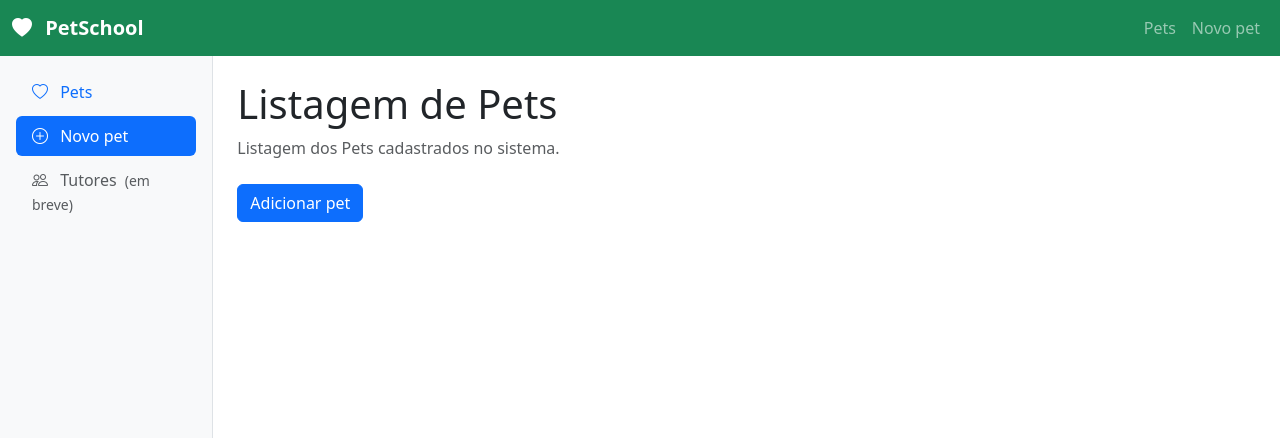
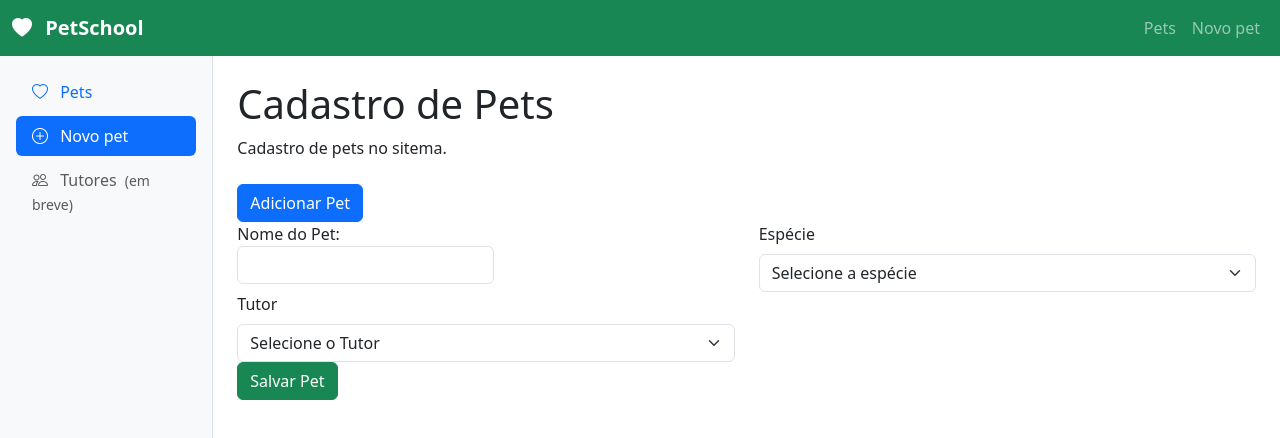
Before and after one commit to alicelanznaster/hotel-pets, a Vue app: page /pets/novo in a window 1280 px wide. Shown: the top 438 px of the page. Built offline with nearby package versions, Linux system fonts and the light colour scheme; data requests are answered from the project's data file.

Commit message:
FEAT: página 'PetDetails' e botão excluir

```diff
--- a/db.json
+++ b/db.json
@@ -1,10 +1,16 @@
 {
   "tutores": [
-    { "id": "1", "nome": "Ana", "telefone": "47999990000" },
-    { "id": "2", "nome": "Carlos", "telefone": "47988880000" }
+    {
+      "id": "1",
+      "nome": "Ana",
+      "telefone": "47999990000"
+    },
+    {
+      "id": "2",
+      "nome": "Carlos",
+      "telefone": "47988880000"
+    }
   ],
-  "pets": [
-    { "id": "1", "nome": "Safira", "especie": "Cachorro", "tutorId": "1" },
-    { "id": "2", "nome": "Nino", "especie": "Gato", "tutorId": "1" }
-  ]
+  "pets": [],
+  "$schema": "./node_modules/json-server/schema.json"
 }
--- a/src/router/index.js
+++ b/src/router/index.js
@@ -16,6 +16,11 @@ const router = createRouter({
       path: '/pets/novo',
       name: 'novo-pet',
       component: () => import('../views/AppPetsView.vue')
+    },
+    {
+      path: '/pets/:id',
+      name: 'detalhes-pet',
+      component: () => import('../views/PetDetailsView.vue')
     }
   ],
 });
--- a/src/views/AppPetsView.vue
+++ b/src/views/AppPetsView.vue
@@ -1,14 +1,133 @@
+<script setup>
+import { onMounted, ref } from 'vue';
+import { RouterLink, useRouter } from 'vue-router';
+
+const router = useRouter(); //chamando meu router
+const API_URL = 'http://localhost:3000'; //chamando minha API
+const tutores = ref([]);
+
+// criar objeto para salvar um novo pet
+// propriedades: nome, espécie e tutor
+const novoPet = ref({
+  nome: '',
+  especie: '',
+  tutorId: '',
+});
+
+// buscar todos os tutores que estão salvos na aplicação
+async function carregarTutores() {
+  const resposta = await fetch(`${API_URL}/tutores `);
+
+  //converter os dados da minha API que estão em JSON para JS
+  tutores.value = await resposta.json();
+  console.table(tutores.value);
+}
+
+// salvar o novo pet no sistema
+async function salvarPet() {
+  await fetch(`${API_URL}/pets`, {
+    method: 'POST',
+    headers: {
+      'Content-Type': 'application/json',
+    },
+    body: JSON.stringify(novoPet.value),
+  });
+
+  //redirecionar para a tela de listagem de Pets
+  router.push('/pets');
+}
+
+onMounted(carregarTutores);
+</script>
+
 <template>
+  <div>
     <header class="mb-4">
-        <h1 class="text-2xl font-bold">Listagem de Pets</h1>
-        <p class="text-body-secondary mb-0">
-            Listagem dos Pets cadastrados no sistema.
-        </p>
+      <h1 class="text-2xl font-bold">Cadastro de Pets</h1>
+      <p class="text-body-secundary mb-0">Cadastro de pets no sitema.</p>
     </header>
 
+    <RouterLink class="btn btn-primary" :to="{ name: 'novo-pet' }">
+      Adicionar Pet
+    </RouterLink>
 
-<RouterLink class="btn btn-primary" :to="{ name: 'novo-pet' }">
-    Adicionar pet
-</RouterLink>
+    <form class="row" @submit.prevent="salvarPet">
 
+        <!-- nome do pet-->
+      <div class="col-md-6">
+        <label for="nome" class="form-label">
+          Nome do Pet:
+          <input
+            type="text"
+            class="form-control"
+            id="nome"
+            v-model="novoPet.nome"
+            required
+          />
+        </label>
+      </div>
+
+      <!-- espécie do pet-->
+      <div class="col-md-6">
+        <label for="especie" class="form-label">
+            Espécie
+        </label>
+
+        <select
+          name="especie"
+          id="especie"
+          class="form-select"
+          required
+          v-model="novoPet.especie"
+        >
+          <option
+            value=""
+            disabled
+          >
+            Selecione a espécie
+          </option>
+          <option value="Cachorro">Cachorro</option>
+          <option value="Gato">Gato</option>
+          <option value="Coelho">Coelho</option>
+          <option value="Tartaruga">Tartaruga</option>
+          <option value="Peixe">Peixe</option>
+        </select>
+      </div>
+
+      <!-- nome tutor responsável pelo pet-->
+      <div class="col-md-6">
+        <label
+          for="tutor"
+          class="form-label"
+          >Tutor</label
+        >
+        <select
+          name="tutor"
+          id="tutor"
+          class="form-select"
+          v-model="novoPet.tutorId"
+        >
+          <option
+            value=""
+            disabled
+          >
+            Selecione o Tutor
+          </option>
+          <option
+            v-for="tutor in tutores"
+            :key="tutor.id"
+            :value="tutor.id"
+            >
+            {{ tutor.nome }}
+          </option>
+        </select>
+      </div>
+
+      <div class="col-12-d-flex gap-2">
+        <button class="btn btn-success" type="submit">
+          Salvar Pet
+        </button>
+      </div>
+    </form>
+  </div>
 </template>
--- /dev/null
+++ b/src/views/PetDetailsView.vue
@@ -0,0 +1,39 @@
+<script setup>
+import { onMounted, ref } from 'vue';
+import { useRoute } from 'vue-router';
+
+const route = useRoute();
+const API_URL = 'http://localhost:3000';
+const pet = ref(null);
+const tutor = ref(null);
+
+async function carregarPet() {
+  //pegando o id do pet que está na url
+  const idPet = route.params.id;
+
+  //chamando API para buscar o pet pelo id
+  const respostaPet = await fetch(`${API_URL}/pets/${idPet}`);
+  console.log('respostaPet', respostaPet);
+  // convertendo a resposta da API para JSON
+  pet.value = await respostaPet.json();
+  console.log('pet', pet.value);
+
+  //chamando API para buscar o pet pelo id
+  const respostaTutor = await fetch(`${API_URL}/tutores/${pet.value.tutorId}`);
+  tutor.value = await respostaTutor.json();
+  console.log('tutor', tutor.value);
+}
+
+onMounted(carregarPet);
+</script>
+
+<template>
+  <section v-if="pet === null">
+    <p>Carregandoo..</p>
+  </section>
+  <section v-else>
+    <h1>Nome do Pet: {{ pet.nome }}</h1>
+    <p>Tutor: {{ tutor?.nome }}</p>
+    <h5>Espécie: {{ pet.especie }}</h5>
+  </section>
+</template>
--- a/src/views/PetsView.vue
+++ b/src/views/PetsView.vue
@@ -1,33 +1,48 @@
 <script setup>
 import { onMounted, ref } from 'vue';
+// import { RouterLink } from 'vue-router';
 
 const pets = ref([]);
 const tutores = ref([]);
 
-//chamando API geral:
+// chama a minha API geral:
 const API_URL = 'http://localhost:3000';
 
-//chamar API para listar todos os pets e tutores;
+// chamar a minha API para listar todos os pets e tutores:
 async function carregarDados() {
   const respostaPets = await fetch(`${API_URL}/pets`);
   pets.value = await respostaPets.json();
 
   const respostaTutores = await fetch(`${API_URL}/tutores`);
   tutores.value = await respostaTutores.json();
+
   console.log('PETS - ', pets.value);
-    console.log('TUTORES - ', tutores.value);
+  console.log('TUTORES -', tutores.value);
 }
 
-//exibir nome do tutor
+// exibir o nome do tutor
 function nomeDoTutor(tutorId) {
   for (const tutor of tutores.value) {
     if (tutor.id === tutorId) {
       return tutor.nome;
     }
   }
-    return 'Tutor não encontrado!'
+  return 'Oopps, Tutor não encontrado!';
 }
-onMounted(carregarDados)
+
+async function excluirPet(id){
+    const confirmarExclusao = window.confirm('Deseja realente excluir o pet?');
+
+    if (confirmarExclusao) {
+        // lógica para excluir o pet http://localhost:3000/pets/${id}
+        await fetch(`${API_URL}/pets/${id}`, {
+            method: 'DELETE',
+        });
+        carregarDados();
+    }
+}
+
+onMounted(carregarDados);
 </script>
 
 <template>
@@ -45,18 +60,23 @@ onMounted(carregarDados)
         <th>Nome</th>
         <th>Espécie</th>
         <th>Tutor</th>
+        <th>Ações</th>
       </thead>
+
       <tbody>
-                <tr v-for="pet in pets" :key="pet.id">
+        <tr v-for="pet in pets" :key="pet.id" >
           <td>{{ pet.id }}</td>
           <td>{{ pet.nome }}</td>
           <td>{{ pet.especie }}</td>
           <td>{{ nomeDoTutor(pet.tutorId) }}</td>
+          <td>
+            <RouterLink :to="`/pets/${pet.id}`">Visualizar</RouterLink>
+            <button class="btn  btn-danger" @click="excluirPet(pet.id)">
+                Excluir
+            </button>
+          </td>
         </tr>
       </tbody>
     </table>
   </div>
 </template>
-
-<style scoped>
-</style>
```
Also changed, not shown: src/views/HomeView.vue (deleted, +0 -21 lines). Lines whose indentation alone changed are shown as unchanged.
